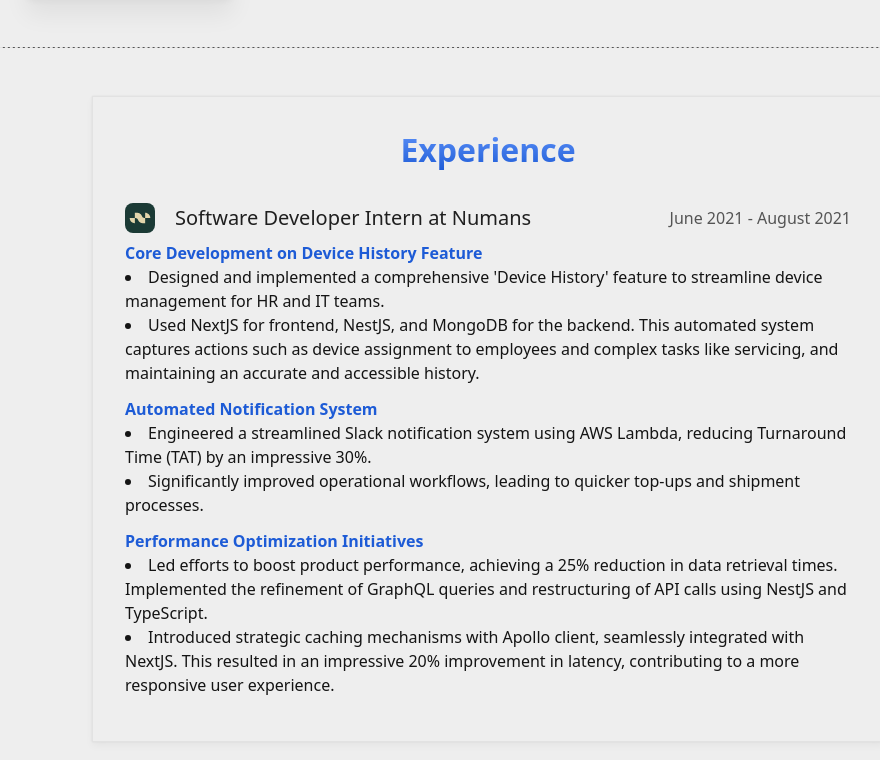
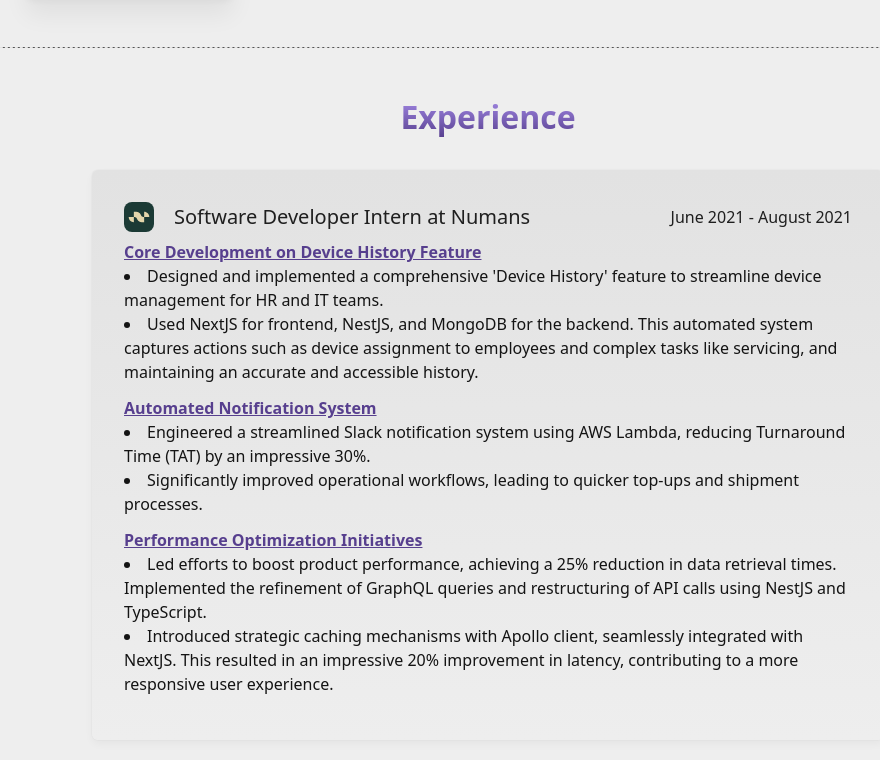
Before and after one commit to niketjain1/Portfolio, a React (Create React App) app: page / in a window 1280 px wide. Shown: the part 1080-1840 px from the top of the page, without its empty margins (152-1032 px from the left). Built offline with nearby package versions, Linux system fonts and the light colour scheme.

Commit message:
👌 IMPROVE: change the background color for dark mode

```diff
--- a/src/components/Experience.jsx
+++ b/src/components/Experience.jsx
@@ -4,22 +4,24 @@
 const Experience = () => {
   return (
     <div className="flex flex-col px-56">
-      <div className=" border shadow-sm p-8">
-        <h2 className="title-base mb-8 bg-gradient-to-b from-blue-300 to-blue-600 bg-clip-text text-transparent">
-          Experience
-        </h2>
+      <h2 className="title-base mb-8 bg-gradient-to-b from-purple-300 to-purple-600 bg-clip-text text-transparent">
+        Experience
+      </h2>
+      <div className="border-gray-900 bg-gradient-to-b from-gray-200 to-gray-100 dark:bg-gradient-to-b dark:from-purple-700 dark:to-purple-300 shadow-sm p-8 rounded-md">
         <div className="flex items-center mb-2">
           <img src={NumansLogo} alt="NumansLogo" />
-          <div className="subtitle-base ml-5 text-gray-800 dark:text-white">
+          <div className="subtitle-base ml-5 text-gray-800 dark:text-gray-100">
             Software Developer Intern at Numans
           </div>
-          <div className="ml-auto text-gray-600">June 2021 - August 2021</div>
+          <div className="ml-auto text-gray-800 dark:text-gray-100">
+            June 2021 - August 2021
+          </div>
         </div>
         <div className="mb-3 text-start">
-          <strong className="text-blue-600 dark:text-blue-300">
+          <strong className="text-purple-600 dark:text-white underline">
             Core Development on Device History Feature
           </strong>
-          <ul className="list-disc list-inside">
+          <ul className="list-disc list-inside font-fakt">
             <li>
               Designed and implemented a comprehensive 'Device History' feature
               to streamline device management for HR and IT teams.
@@ -33,10 +35,10 @@
           </ul>
         </div>
         <div className="mb-3 text-start">
-          <strong className="text-blue-600 dark:text-blue-300">
+          <strong className="text-purple-600 dark:text-white underline">
             Automated Notification System
           </strong>
-          <ul className="list-disc list-inside">
+          <ul className="list-disc list-inside font-fakt">
             <li>
               Engineered a streamlined Slack notification system using AWS
               Lambda, reducing Turnaround Time (TAT) by an impressive 30%.
@@ -48,10 +50,10 @@
           </ul>
         </div>
         <div className="mb-3 text-start">
-          <strong className="text-blue-600 dark:text-blue-300">
+          <strong className="text-purple-600 dark:text-white underline">
             Performance Optimization Initiatives
           </strong>
-          <ul className="list-disc list-inside">
+          <ul className="list-disc list-inside font-fakt">
             <li>
               Led efforts to boost product performance, achieving a 25%
               reduction in data retrieval times. Implemented the refinement of
```
